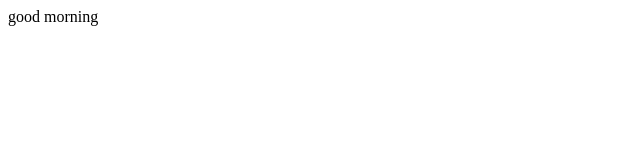
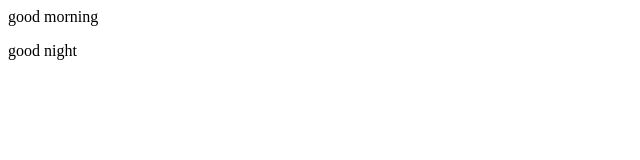
Before and after one commit to ayushsrivastava86984-ux/localrepo, a plain HTML site: page ayush123/index.html in a window 1280 px wide. Shown: the full height of the page, 0-640 px from the left. Drawn offline with Linux system fonts and the light colour scheme.

Commit message:
add new feature

```diff
--- a/ayush123/index.html
+++ b/ayush123/index.html
@@ -1 +1,2 @@
 <p>good morning</p>
+<p> good night</p>
```
